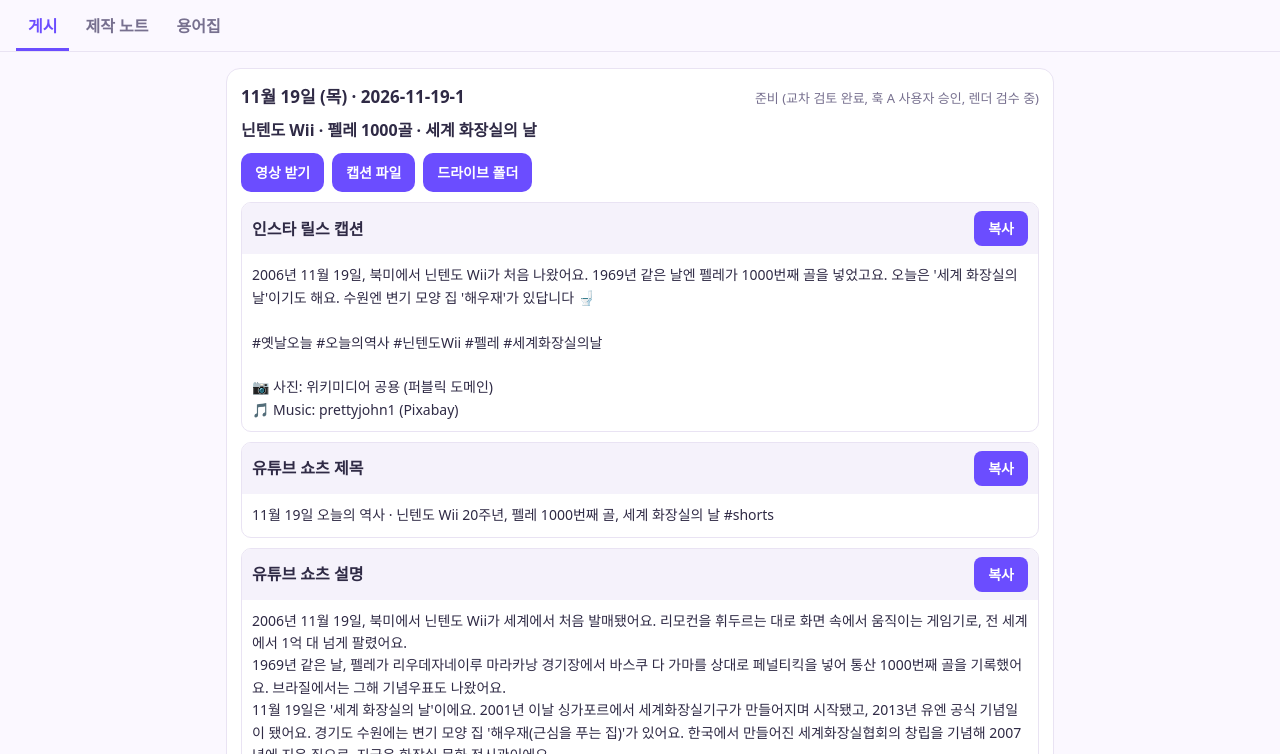
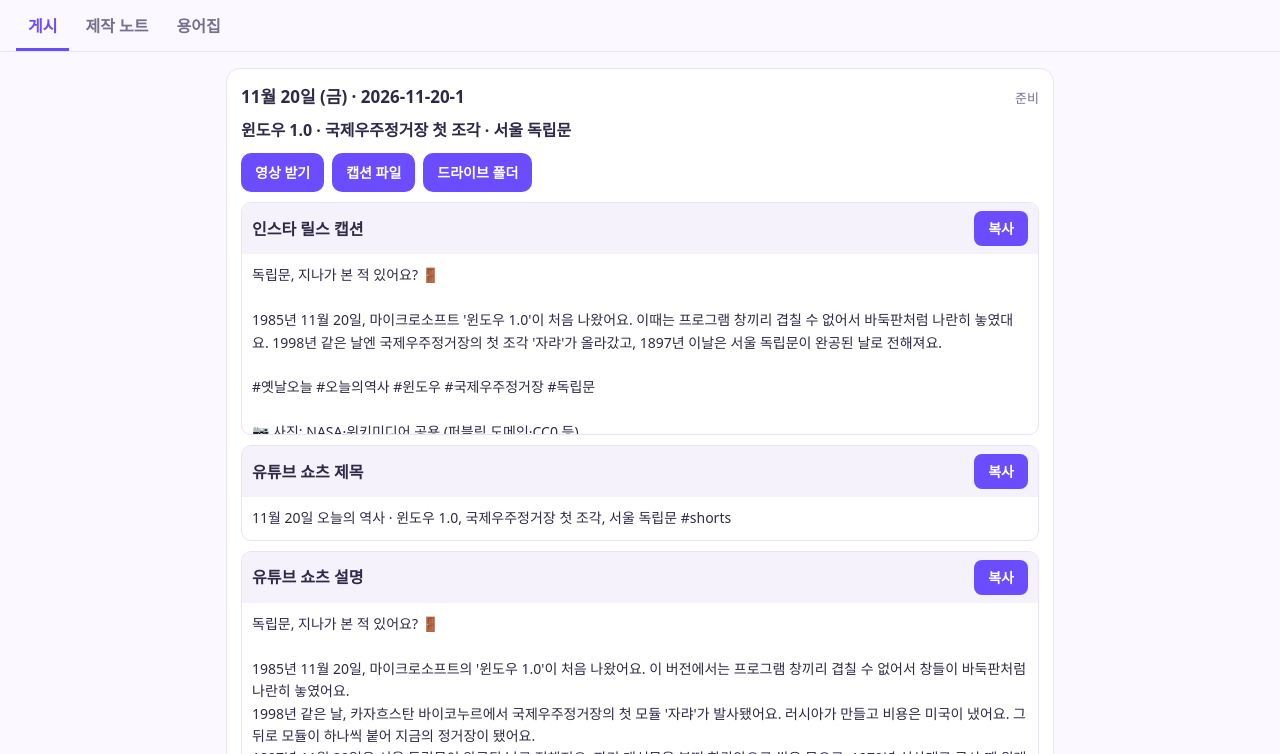
Before and after one commit to luckyho8/onthisday-site, a plain HTML site: page index.html in a window 1280 px wide. Shown: the part 46-800 px from the top of the page. Drawn offline with Linux system fonts and the light colour scheme.

Commit message:
작업판 갱신

```diff
--- a/index.html
+++ b/index.html
@@ -40,7 +40,32 @@ details{margin-top:8px;font-size:14px}summary{cursor:pointer;color:var(--sub)}
 <button data-t="post">게시</button><button data-t="notes">제작 노트</button><button data-t="terms">용어집</button>
 </nav></header>
 <main>
-<div class="tab" id="post"><section class="post"><div class="ph"><h3>11월 19일 (목) · 2026-11-19-1</h3><span class="st">준비 (교차 검토 완료, 훅 A 사용자 승인, 렌더 검수 중)</span></div><p class="tt">닌텐도 Wii · 펠레 1000골 · 세계 화장실의 날</p><div class="btns"><a class="btn" href="https://drive.google.com/file/d/1VA-Yt25lspjwB_zrauf1PwDs6KXf6v5m/view?usp=drivesdk">영상 받기</a><a class="btn" href="https://drive.google.com/file/d/1ZSsbENLVFyo9pRs1lc5TVSQgAXtRT6Ep/view?usp=drivesdk">캡션 파일</a><a class="btn" href="https://drive.google.com/drive/folders/1ju4DKNPZ5hcWtHwg8JST6difcJTBrOB1">드라이브 폴더</a></div><div class="cp"><div class="cph"><b>인스타 릴스 캡션</b><button onclick="cp('2026-11-19-1-ig', this)">복사</button></div><pre id="2026-11-19-1-ig">2006년 11월 19일, 북미에서 닌텐도 Wii가 처음 나왔어요. 1969년 같은 날엔 펠레가 1000번째 골을 넣었고요. 오늘은 &#x27;세계 화장실의 날&#x27;이기도 해요. 수원엔 변기 모양 집 &#x27;해우재&#x27;가 있답니다 🚽
+<div class="tab" id="post"><section class="post"><div class="ph"><h3>11월 20일 (금) · 2026-11-20-1</h3><span class="st">준비</span></div><p class="tt">윈도우 1.0 · 국제우주정거장 첫 조각 · 서울 독립문</p><div class="btns"><a class="btn" href="https://drive.google.com/file/d/133hhKMF-H2uUvK5ekdaKtWPplf-OECGL/view?usp=drivesdk">영상 받기</a><a class="btn" href="https://drive.google.com/file/d/1zHqJ78r-nDRaj-391QlQ99uyjJD5_xoO/view?usp=drivesdk">캡션 파일</a><a class="btn" href="https://drive.google.com/drive/folders/1TdDKaKXfWM6The_h3Ejlwsi8RQ8PzEy-">드라이브 폴더</a></div><div class="cp"><div class="cph"><b>인스타 릴스 캡션</b><button onclick="cp('2026-11-20-1-ig', this)">복사</button></div><pre id="2026-11-20-1-ig">독립문, 지나가 본 적 있어요? 🚪
+
+1985년 11월 20일, 마이크로소프트 &#x27;윈도우 1.0&#x27;이 처음 나왔어요. 이때는 프로그램 창끼리 겹칠 수 없어서 바둑판처럼 나란히 놓였대요. 1998년 같은 날엔 국제우주정거장의 첫 조각 &#x27;자랴&#x27;가 올라갔고, 1897년 이날은 서울 독립문이 완공된 날로 전해져요.
+
+#옛날오늘 #오늘의역사 #윈도우 #국제우주정거장 #독립문
+
+📷 사진: NASA·위키미디어 공용 (퍼블릭 도메인·CC0 등)
+🎵 Music: JonasBlakewood (Pixabay)</pre></div><div class="cp"><div class="cph"><b>유튜브 쇼츠 제목</b><button onclick="cp('2026-11-20-1-yt', this)">복사</button></div><pre id="2026-11-20-1-yt">11월 20일 오늘의 역사 · 윈도우 1.0, 국제우주정거장 첫 조각, 서울 독립문 #shorts</pre></div><div class="cp"><div class="cph"><b>유튜브 쇼츠 설명</b><button onclick="cp('2026-11-20-1-yd', this)">복사</button></div><pre id="2026-11-20-1-yd">독립문, 지나가 본 적 있어요? 🚪
+
+1985년 11월 20일, 마이크로소프트의 &#x27;윈도우 1.0&#x27;이 처음 나왔어요. 이 버전에서는 프로그램 창끼리 겹칠 수 없어서 창들이 바둑판처럼 나란히 놓였어요.
+1998년 같은 날, 카자흐스탄 바이코누르에서 국제우주정거장의 첫 모듈 &#x27;자랴&#x27;가 발사됐어요. 러시아가 만들고 비용은 미국이 냈어요. 그 뒤로 모듈이 하나씩 붙어 지금의 정거장이 됐어요.
+1897년 11월 20일은 서울 독립문이 완공된 날로 전해져요. 파리 개선문을 본떠 화강암으로 쌓은 문으로, 1979년 성산대로 공사 때 원래 자리에서 약 70m 옮겨졌어요.
+
+옛날 오늘, 매일 그날의 이야기를 짧게 전해요.
+
+📌 출처
+- Windows 1.0 (영어 위키백과): https://en.wikipedia.org/wiki/Windows_1.0
+- Zarya (영어 위키백과): https://en.wikipedia.org/wiki/Zarya_(ISS_module)
+- 독립문 (한국민족문화대백과사전): https://encykorea.aks.ac.kr/Article/E0015980
+- 독립문 (서울기록원): https://archives.seoul.go.kr/contents/dongnimmun
+
+※ 화면 속 윈도우 창과 아이콘은 설명용 그림이에요.
+📷 사진: 자랴 발사·자랴·자랴와 유니티·국제우주정거장 (NASA, 퍼블릭 도메인), 1904년 독립문 (퍼블릭 도메인), 오늘의 독립문 (H. Y. Shin, CC0), IBM PC (퍼블릭 도메인) — 위키미디어 공용
+🎵 Music: JonasBlakewood (Pixabay)
+
+#옛날오늘 #오늘의역사 #독립문</pre></div><details><summary>올리는 법</summary><ul><li>인스타: 릴스 → 영상 → 비율 원본 → 캡션 붙여 넣기 → 옵션 더 보기에서 고화질 업로드 켜기, AI 레이블 끄기 → Threads·Facebook 공유 끄기</li><li>유튜브: 쇼츠 → 영상 → 제목·설명 붙여 넣기 → 카테고리 교육, 아동용 아님, 변경·합성 콘텐츠 아니요</li><li>올린 뒤 Claude에게 "올렸어" + 링크</li></ul></details></section><section class="post done"><div class="ph"><h3>11월 19일 (목) · 2026-11-19-1</h3><span class="st">게시 완료 (2026-11-19, 링크 받기 전)</span></div><p class="tt">닌텐도 Wii · 펠레 1000골 · 세계 화장실의 날</p><div class="btns"><a class="btn" href="https://drive.google.com/file/d/1VA-Yt25lspjwB_zrauf1PwDs6KXf6v5m/view?usp=drivesdk">영상 받기</a><a class="btn" href="https://drive.google.com/file/d/1ZSsbENLVFyo9pRs1lc5TVSQgAXtRT6Ep/view?usp=drivesdk">캡션 파일</a><a class="btn" href="https://drive.google.com/drive/folders/1ju4DKNPZ5hcWtHwg8JST6difcJTBrOB1">드라이브 폴더</a></div><div class="cp"><div class="cph"><b>인스타 릴스 캡션</b><button onclick="cp('2026-11-19-1-ig', this)">복사</button></div><pre id="2026-11-19-1-ig">2006년 11월 19일, 북미에서 닌텐도 Wii가 처음 나왔어요. 1969년 같은 날엔 펠레가 1000번째 골을 넣었고요. 오늘은 &#x27;세계 화장실의 날&#x27;이기도 해요. 수원엔 변기 모양 집 &#x27;해우재&#x27;가 있답니다 🚽
 
 #옛날오늘 #오늘의역사 #닌텐도Wii #펠레 #세계화장실의날
 
```
